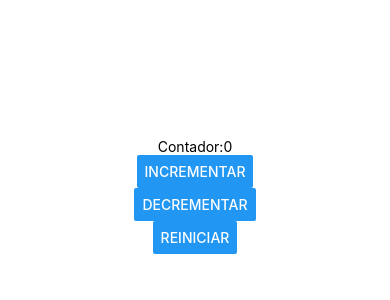
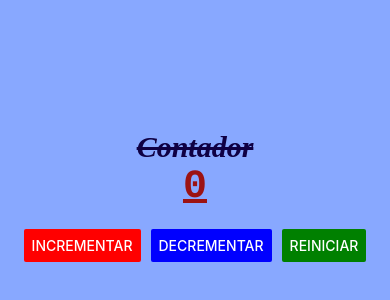
Before and after one commit to IvanPalo61/PAM-215, a React Native app in the folder intro/: screen / in a window 390 px wide. Shown: the part 226-526 px from the top of the page. Built offline with nearby package versions, Linux system fonts and the light colour scheme.

Commit message:
Practica 6

```diff
--- a/intro/App.js
+++ b/intro/App.js
@@ -1,28 +1,6 @@
-//1.-zona de importanciones
-import { StatusBar } from 'expo-status-bar';
-import { StyleSheet, Text, View, Button } from 'react-native';
-import React, { useState } from 'react';
-//2.-Main: Zona de componentes
+import ContadorScreen from './screens/ContadorScreen';
 export default function App() {
-
-  const[contador,setContador]=useState(0);
-
   return (
-    <View style={styles.container}>
-      <Text>Contador:{contador}</Text>
-      <Button title='Incrementar' onPress={() => setContador(contador + 1)} />
-      <Button title='Decrementar' onPress={() => setContador(contador - 1)} />
-      <Button title='Reiniciar' onPress={() => setContador (0)} />
-      <StatusBar style="auto" />
-    </View>
+    <ContadorScreen></ContadorScreen>
   );
 }
-//3.-Zona de estilos y posicionamiento
-const styles = StyleSheet.create({
-  container: {
-    flex: 1,
-    backgroundColor: '#fff',
-    alignItems: 'center',
-    justifyContent: 'center',
-  },
-});
--- /dev/null
+++ b/intro/screens/ContadorScreen.js
@@ -0,0 +1,55 @@
+//1.-zona de importanciones
+import { StatusBar } from 'expo-status-bar';
+import { StyleSheet, Text, View, Button } from 'react-native';
+import React, { useState } from 'react';
+//2.-Main: Zona de componentes
+export default function App() {
+
+  const[contador,setContador]=useState(0);
+
+  return (
+    <View style={styles.container}>
+      <Text style={styles.texto}>Contador</Text>
+      <Text style={styles.texto2}>{contador}</Text>
+      <View style={styles.contenedorBotones}>
+      <Button  color="red" title='Incrementar' onPress={() => setContador(contador + 1)} />
+      <Button  color="blue" title='Decrementar' onPress={() => setContador(contador - 1)} />
+      <Button  color="green" title='Reiniciar' onPress={() => setContador (0)} />
+        </View>
+      <StatusBar style="auto" />
+    </View>
+  );
+}
+//3.-Zona de estilos y posicionamiento
+const styles = StyleSheet.create({
+  container: {
+    flex: 1,
+    backgroundColor: '#88a8ffff',
+    alignItems: 'center',
+    justifyContent: 'center',
+  },
+
+  texto:{
+    fontFamily:"Times New Roman",
+    fontSize:30,
+    color:"#0f0044ff",
+    fontWeight:"bold",
+    fontStyle:"italic",
+    textDecorationLine:"line-through"
+  },
+
+   texto2:{
+    fontFamily:"Courier",
+    fontSize:40,
+    color:"#9c1313ff",
+    fontWeight:"800",
+    textDecorationLine:"underline"
+  },
+
+  contenedorBotones:{
+    marginTop:20,
+    flexDirection:"row",
+    gap:10,
+
+  },
+});
```
